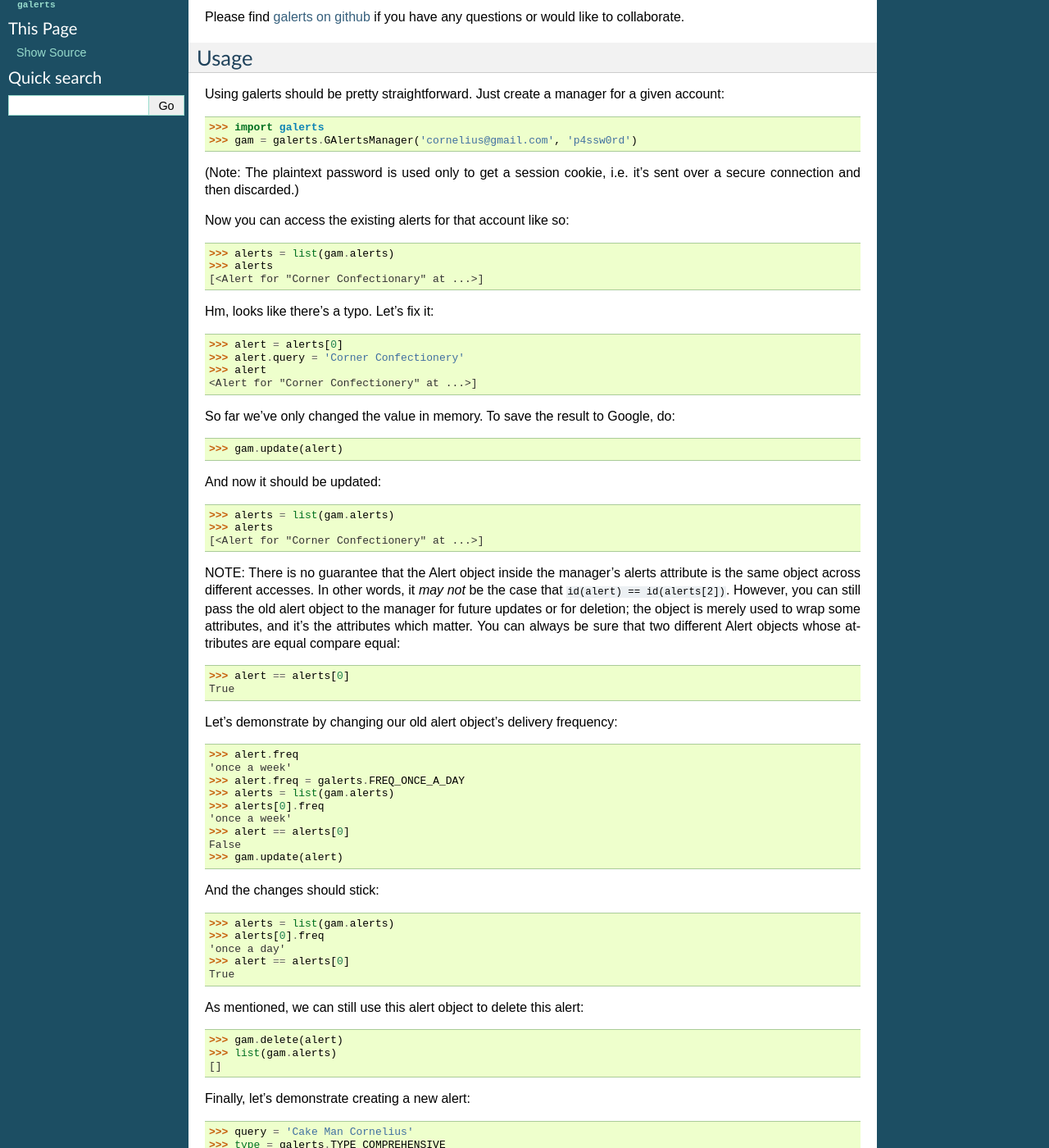
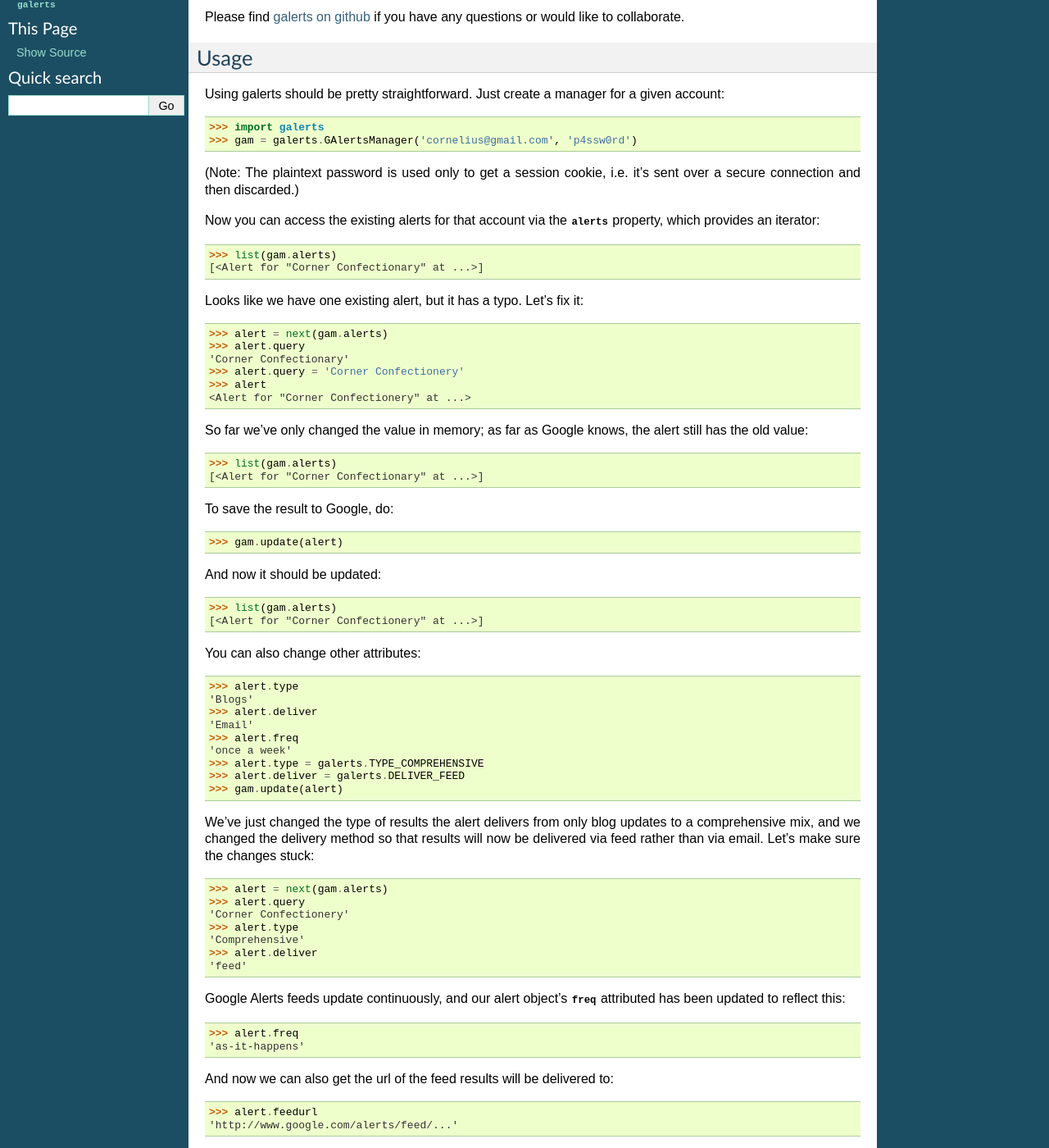
Before and after one commit to jab/galerts, a Sphinx documentation site: the page built from docs/source/README.rst, in a window 1280 px wide and 1400 px high, scrolled down 216 px. Shown: the whole window at 82% size. Built offline with Sphinx 7.4.7, drawn with Linux system fonts in a browser that asks for light colours; some of the changed text lies outside the part shown.

Commit message:
commit a bunch of work before switching back to no alert object caching

```diff
--- a/docs/source/README.rst
+++ b/docs/source/README.rst
@@ -26,71 +26,104 @@ given account::
 (Note: The plaintext password is used only to get a session cookie, i.e. it's
 sent over a secure connection and then discarded.)
 
-Now you can access the existing alerts for that account like so::
+Now you can access the existing alerts for that account via the :attr:`alerts`
+property, which provides an iterator::
 
-    >>> alerts = list(gam.alerts)
-    >>> alerts
+    >>> list(gam.alerts)
     [<Alert for "Corner Confectionary" at ...>]
 
-Hm, looks like there's a typo. Let's fix it::
+Looks like we have one existing alert, but it has a typo. Let's fix it::
 
-    >>> alert = alerts[0]
+    >>> alert = next(gam.alerts)
+    >>> alert.query
+    'Corner Confectionary'
     >>> alert.query = 'Corner Confectionery'
     >>> alert
-    <Alert for "Corner Confectionery" at ...>]
+    <Alert for "Corner Confectionery" at ...>
 
-So far we've only changed the value in memory. To save the result to Google,
-do::
+So far we've only changed the value in memory; as far as Google knows, the
+alert still has the old value::
+
+    >>> list(gam.alerts)
+    [<Alert for "Corner Confectionary" at ...>]
+
+To save the result to Google, do::
 
     >>> gam.update(alert)
 
 And now it should be updated::
 
-    >>> alerts = list(gam.alerts)
-    >>> alerts
+    >>> list(gam.alerts)
     [<Alert for "Corner Confectionery" at ...>]
 
-NOTE: There is no guarantee that the Alert object inside the manager's
-alerts attribute is the same object across different accesses. In other
-words, it *may not* be the case that ``id(alert) == id(alerts[2])``.
-However, you can still pass the old alert object to the manager for future
-updates or for deletion; the object is merely used to wrap some attributes,
-and it's the attributes which matter. You can always be sure that two
-different Alert objects whose attributes are equal compare equal::
+You can also change other attributes::
 
-    >>> alert == alerts[0]
-    True
+    >>> alert.type
+    'Blogs'
+    >>> alert.deliver
+    'Email'
+    >>> alert.freq
+    'once a week'
+    >>> alert.type = galerts.TYPE_COMPREHENSIVE
+    >>> alert.deliver = galerts.DELIVER_FEED
+    >>> gam.update(alert)
 
-Let's demonstrate by changing our old alert object's delivery frequency::
+We've just changed the type of results the alert delivers from only blog
+updates to a comprehensive mix, and we changed the delivery method so that
+results will now be delivered via feed rather than via email. Let's make sure
+the changes stuck::
+
+    >>> alert = next(gam.alerts)
+    >>> alert.query
+    'Corner Confectionery'
+    >>> alert.type
+    'Comprehensive'
+    >>> alert.deliver
+    'feed'
+
+Google Alerts feeds update continuously, and our alert object's :attr:`freq`
+attributed has been updated to reflect this::
 
     >>> alert.freq
-    'once a week'
-    >>> alert.freq = galerts.FREQ_ONCE_A_DAY
-    >>> alerts = list(gam.alerts)
-    >>> alerts[0].freq
-    'once a week'
-    >>> alert == alerts[0]
-    False
-    >>> gam.update(alert)
+    'as-it-happens'
 
-And the changes should stick::
+And now we can also get the url of the feed results will be delivered to::
 
-    >>> alerts = list(gam.alerts)
-    >>> alerts[0].freq
-    'once a day'
-    >>> alert == alerts[0]
-    True
+    >>> alert.feedurl
+    'http://www.google.com/alerts/feed/...'
 
-As mentioned, we can still use this alert object to delete this alert::
+To delete the alert::
 
     >>> gam.delete(alert)
     >>> list(gam.alerts)
     []
 
-Finally, let's demonstrate creating a new alert::
+And to create a new one::
 
     >>> query = 'Cake Man Cornelius'
     >>> type = galerts.TYPE_COMPREHENSIVE
     >>> gam.create(query, type)
-    >>> gam.alerts
+    >>> list(gam.alerts)
     [<Alert for "Cake Man Cornelius" at ...>]
+
+This created a feed alert since we didn't specify otherwise. If we had wanted
+to create an email alert, we could have passed the additional keyword argument
+*feed=False* and an optional delivery frequency *freq*. Let's demonstrate
+changing the feed alert we created to an email alert::
+
+    >>> alert = next(gam.alerts)
+    >>> alert.feedurl
+    'http://www.google.com/alerts/feed/...'
+    >>> str(alert)
+    '<Alert query="Cake Man Cornelius" type="Comprehensive" freq="as-it-happens" deliver="feed">'
+    >>> alert.deliver = galerts.DELIVER_EMAIL
+    >>> alert.freq = galerts.FREQ_ONCE_A_DAY
+    >>> gam.update(alert)
+
+And now::
+
+    >>> alert = next(gam.alerts) # just to guarantee we have a fresh object
+    >>> str(alert)
+    '<Alert query="Cake Man Cornelius" type="Comprehensive" freq="once a day" deliver="Email">'
+    >>> alert.feedurl
+    None
```
Also changed, not shown: galerts.py (+55 -37 lines).
